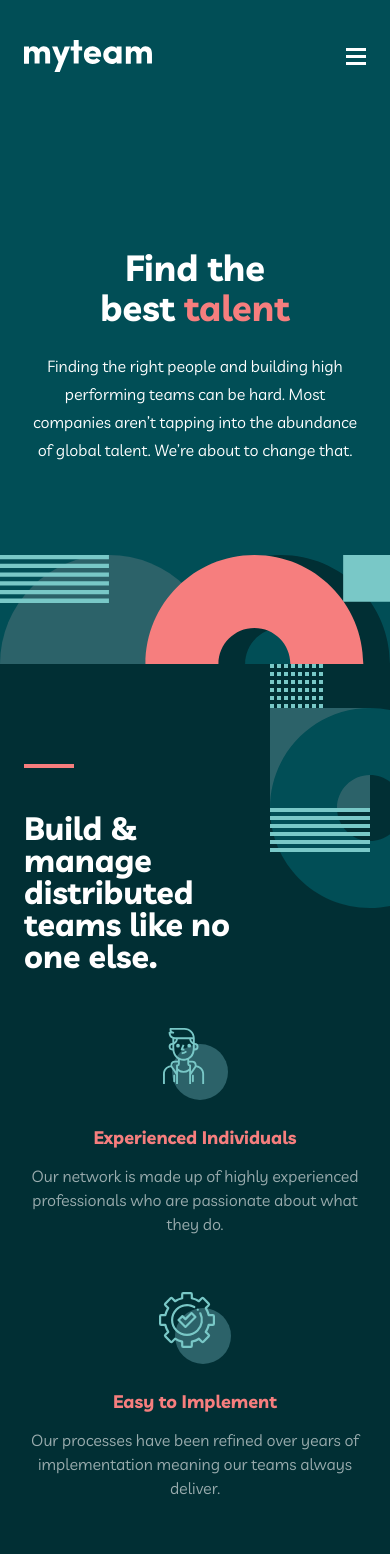
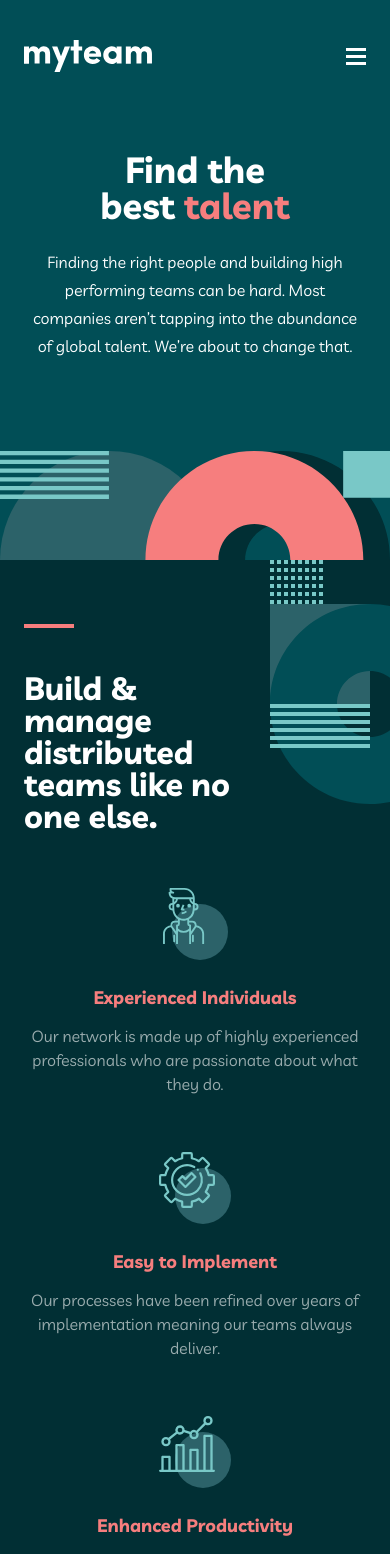
Before and after one commit to mgrevious/fem-myteam-multipage-website, a React (Vite) app: page /#/ in a window 390 px wide. Shown: the top 1554 px of the page. Built offline with nearby package versions, Linux system fonts and the light colour scheme.

Commit message:
Finishing up styling for tablet

```diff
--- a/src/routes/about/ImageGallery.tsx
+++ b/src/routes/about/ImageGallery.tsx
@@ -25,7 +25,7 @@ const ImageGallery: React.FC = () => {
   };
 
   return (
-    <div className="lg:grid lg:grid-cols-3 gap-8">
+    <div className="grid grid-cols-1 sm:grid-cols-2 lg:grid-cols-3 gap-8">
       {directors.map((director) =>
         imageState.selected &&
         director.name.toLowerCase().includes(imageState.name) ? (
--- a/src/routes/about/index.tsx
+++ b/src/routes/about/index.tsx
@@ -31,8 +31,8 @@ const About = () => {
       <section className="about-section-2 bg-deep-jungle-green">
         <div className="py-24 px-6 sm:px-10 lg:px-16 sm:container sm:mx-auto lg:container lg:mx-auto lg:py-32">
           <div>
-            <h2 className="text-[32px] sm:text-5xl text-center font-bold mb-12 lg:px-16 lg:p-0 sm:px-40 lg:mb-16">
-              Meet the Directors
+            <h2 className="text-[32px] text-center font-bold mb-12 lg:px-16 lg:p-0 lg:mb-16">
+              Meet the directors
             </h2>
             <ImageGallery />
           </div>
@@ -40,10 +40,10 @@ const About = () => {
       </section>
       <section className="about-section-3 bg-sacramento-state-green">
         <div className="py-20 px-6 sm:px-10 lg:px-16 sm:container sm:mx-auto lg:container lg:mx-auto lg:py-32">
-          <h3 className="text-3xl sm:text-5xl text-center font-bold mb-12 lg:p-0 sm:px-40 lg:mb-16">
+          <h3 className="text-3xl sm:text-[32px] text-center font-bold mb-12 lg:p-0 sm:px-40 lg:mb-16">
             Some of our clients
           </h3>
-          <div className="grid grid-cols-1 gap-14 px-20 sm:grid-cols-2 lg:grid-cols-5 lg:gap-20">
+          <div className="grid grid-cols-1 gap-14 px-20 sm:px-0 sm:grid-cols-5 sm:gap-8 lg:gap-20">
             <div>
               <img src={VergeIcon} alt="The Verge logo" />
             </div>
@@ -58,7 +58,7 @@ const About = () => {
             </div>
             <div>
               <img
-                className="w-28"
+                className="h-8 lg:h-11"
                 src={GadgetsNowIcon}
                 alt="Gadgets Now logo"
               />
--- a/src/routes/home/index.tsx
+++ b/src/routes/home/index.tsx
@@ -14,13 +14,13 @@ const Home = () => {
   return (
     <>
       <section className="py-10 px-6 sm:px-10 lg:px-16 sm:container sm:mx-auto lg:container lg:mx-auto home-section-1">
-        <div className="mt-24 sm:mt-28 lg:mb-48 lg:mt-10 lg:flex lg:justify-between">
-          <h1 className="text-4xl sm:text-[64px] text-center font-bold mb-6 px-16 lg:p-0 sm:px-40 lg:text-left lg:text-[100px] lg:leading-[1em] lg:m-0">
+        <div className="sm:mt-4 lg:mb-48 lg:mt-10 lg:flex lg:justify-between">
+          <h1 className="text-4xl leading-[1em] sm:text-[64px] text-center font-bold mb-6 px-16 lg:p-0 sm:px-40 lg:text-left lg:text-[100px] lg:m-0">
             Find the best <span className="text-secondary">talent</span>
           </h1>
           <div className="lg:flex lg:flex-col lg:justify-start lg:max-w-[40%]">
             <div className="hidden lg:block lg:w-[50px] h-1 bg-rapture-blue mb-16" />
-            <p className="text-center leading-7 mb-40 sm:px-32 lg:text-left lg:text-lg lg:m-0 lg:px-0 lg:pr-16">
+            <p className="text-center leading-7 mb-40 sm:mb-48 sm:px-32 lg:text-left lg:text-lg lg:m-0 lg:px-0 lg:pr-16">
               Finding the right people and building high performing teams can be
               hard. Most companies aren’t tapping into the abundance of global
               talent. We’re about to change that.
@@ -29,8 +29,8 @@ const Home = () => {
         </div>
       </section>
       <section className="home-section-2 bg-sacramento-state-green">
-        <div className="py-16 sm:py-24 px-6 sm:px-10 lg:px-16 sm:container sm:mx-auto lg:container lg:mx-auto">
-          <div className="lg:flex lg:justify-between pt-9">
+        <div className="pt-16 pb-4 sm:py-24 px-6 sm:px-10 lg:px-16 sm:container sm:mx-auto lg:container lg:mx-auto">
+          <div className="lg:flex lg:justify-between">
             <div className="relative">
               <div className="w-[50px] bg-secondary h-1 absolute top-0 left-0"></div>
               <h2 className="text-[32px] font-bold mb-14 w-2/3 pt-12 lg:text-[48px]">
@@ -58,9 +58,9 @@ const Home = () => {
           </div>
         </div>
       </section>
-      <section className="home-section-3 sm:py-28 lg:py-36">
+      <section className="home-section-3 py-32 sm:py-20 lg:py-36">
         <div className="testimonials px-6 sm:px-10 lg:px-16 sm:container sm:mx-auto lg:container lg:mx-auto">
-          <h2 className="text-[32px] text-center font-bold mb-4 lg:px-32 lg:text-5xl lg:mt-8">
+          <h2 className="text-[32px] sm:mt-8 text-center font-bold mb-4 lg:px-32 lg:text-5xl">
             Delivering real results for top companies. Some of our{' '}
             <span className="text-rapture-blue">success stories.</span>
           </h2>
```
